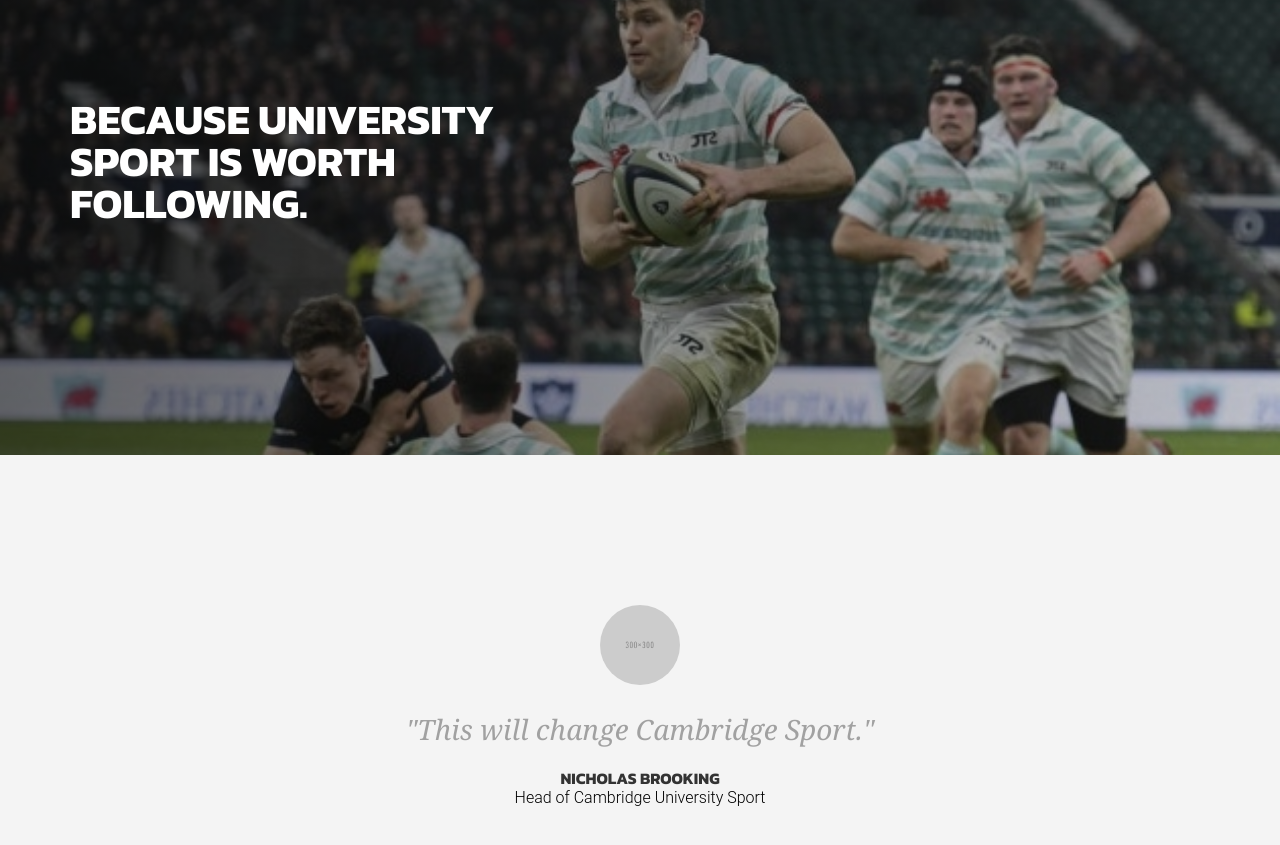
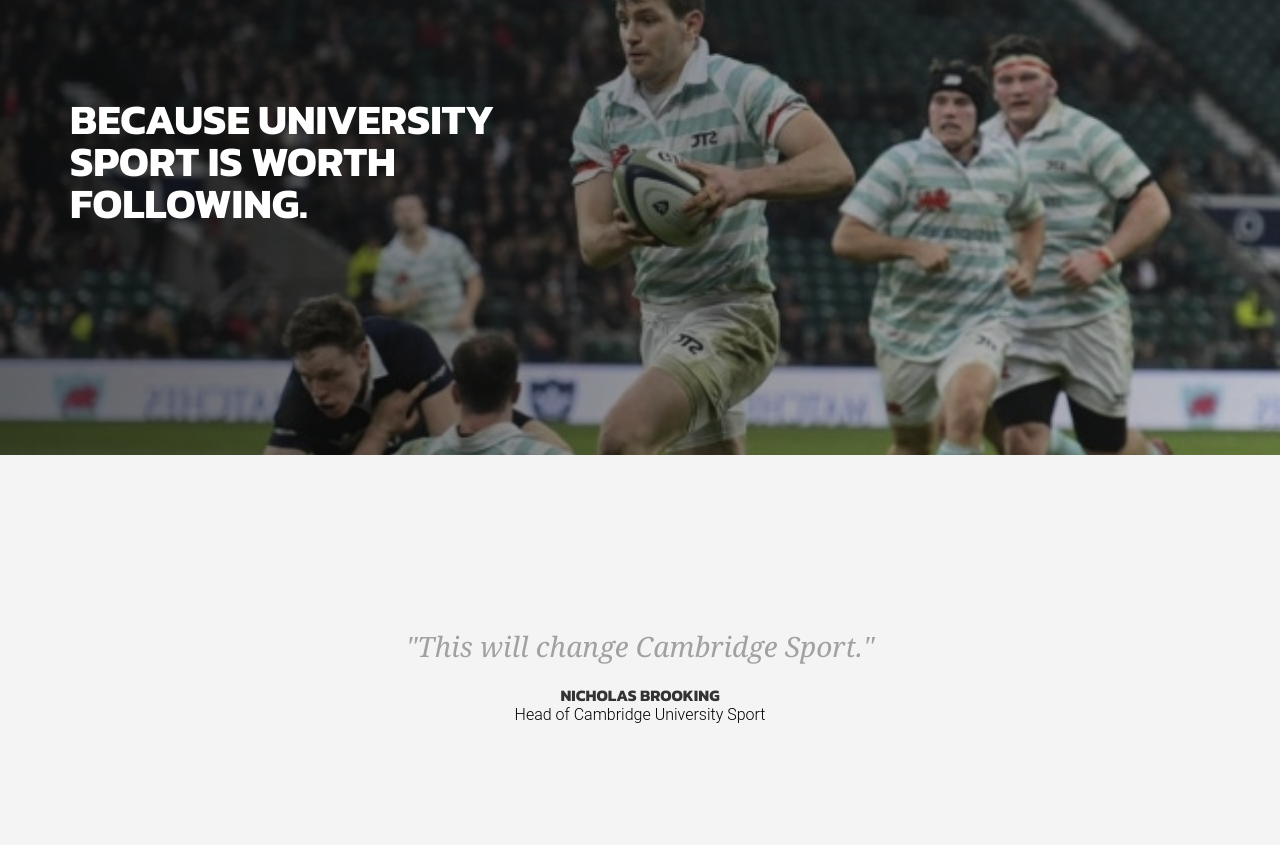
Before and after one commit to ProTeamLabs/proteamlabs.github.io, a plain HTML site: page index.html in a window 1280 px wide. Shown: the part 2836-3681 px from the top of the page. Drawn offline with nearby package versions, Linux system fonts and the light colour scheme; files whose address does not match are found by name.

Commit message:
Update index.html

```diff
--- a/index.html
+++ b/index.html
@@ -262,7 +262,7 @@
         <div class="container">
           <div class="col-md-10 col-md-offset-1">
             <div class="reviews owl-carousel owl-theme">
-              <div class="review-single"><img class="img-circle" src="assets/images/icon.png" alt="Client Testimonoal" />
+              <div class="review-single"><!--<img class="img-circle" src="assets/images/icon.png" alt="Client Testimonoal" />-->
                 <div class="review-text wow fadeInUp" data-wow-delay="0.2s">
                   <p>"This will change Cambridge Sport."</p>
                   <h2>Nicholas Brooking</h2>
```
